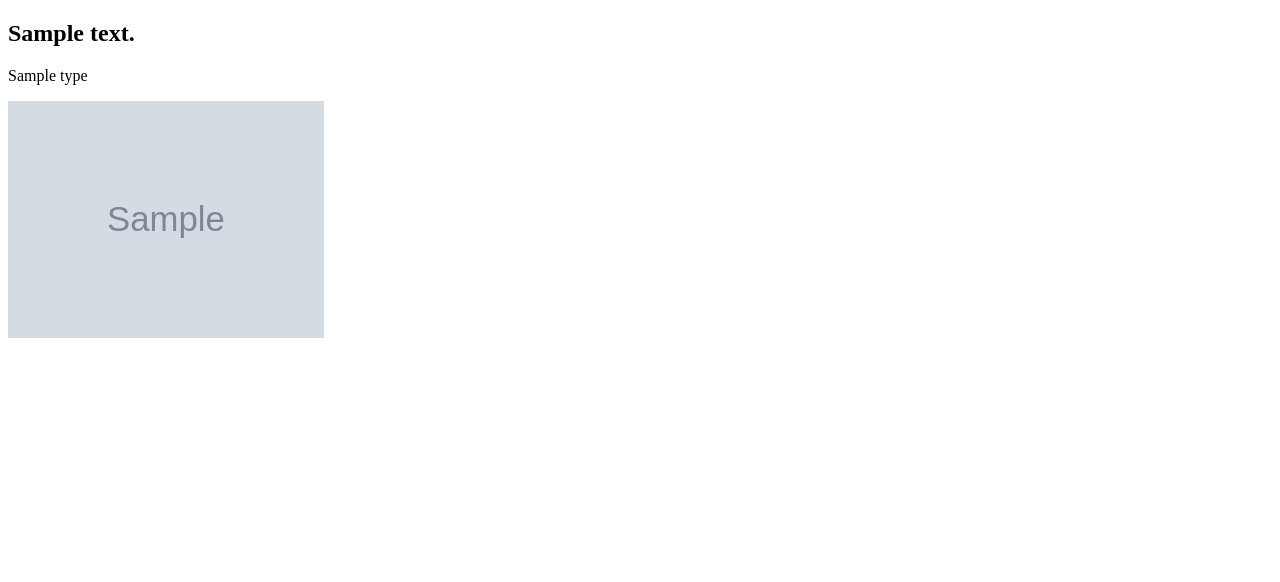
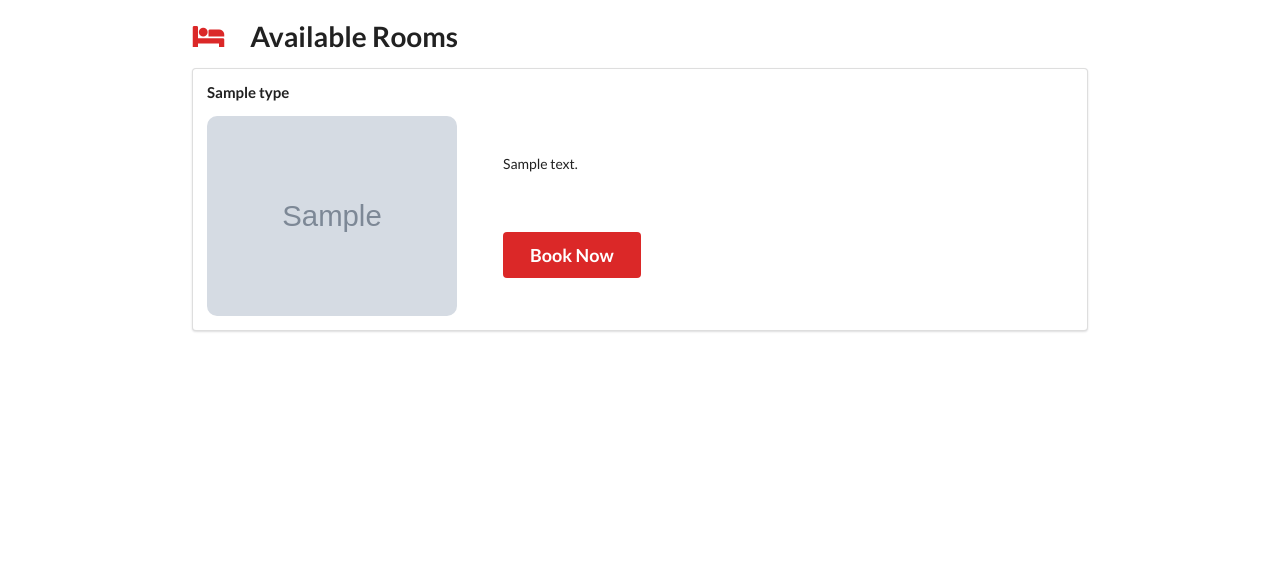
Before and after one commit to Swanoff/Hotel-Ordering, a Django app: template Hotel_Ordering/templates/webapp/results.html in a window 1280 px wide. Shown: the top 582 px of the page. Before the commit the page ends 338 px from the top, so only its background shows below. Run offline with Django 3.2, Linux system fonts and the light colour scheme; the template is opened without the code that fills it: most values are stand-ins (such as "Sample title", 1, 10 or a date in 2020); grey boxes marked "Sample" are stand-in pictures; some libraries are stand-ins or nearby versions.

Commit message:
UI enhancement for search results

```diff
--- a/Hotel_Ordering/templates/webapp/results.html
+++ b/Hotel_Ordering/templates/webapp/results.html
@@ -1,6 +1,17 @@
 <!DOCTYPE html>
+{% load staticfiles %}
 <html>
 <head>
+  <title>Sea Hotel</title>
+    <!-- CDN for Bootstrap v4.0.0 -->
+    <link rel="stylesheet" href="https://maxcdn.bootstrapcdn.com/bootstrap/4.0.0/css/bootstrap.min.css" integrity="sha384-Gn5384xqQ1aoWXA+058RXPxPg6fy4IWvTNh0E263XmFcJlSAwiGgFAW/dAiS6JXm" crossorigin="anonymous">
+    <script src="https://code.jquery.com/jquery-3.2.1.slim.min.js" integrity="sha384-KJ3o2DKtIkvYIK3UENzmM7KCkRr/rE9/Qpg6aAZGJwFDMVNA/GpGFF93hXpG5KkN" crossorigin="anonymous"></script>
+    <script src="https://cdnjs.cloudflare.com/ajax/libs/popper.js/1.12.9/umd/popper.min.js" integrity="sha384-ApNbgh9B+Y1QKtv3Rn7W3mgPxhU9K/ScQsAP7hUibX39j7fakFPskvXusvfa0b4Q" crossorigin="anonymous"></script>
+    <script src="https://maxcdn.bootstrapcdn.com/bootstrap/4.0.0/js/bootstrap.min.js" integrity="sha384-JZR6Spejh4U02d8jOt6vLEHfe/JQGiRRSQQxSfFWpi1MquVdAyjUar5+76PVCmYl" crossorigin="anonymous"></script>
+    <!-- CDN for Semantic UI v2.3.3 -->
+    <link rel="stylesheet" type="text/css" href="https://cdnjs.cloudflare.com/ajax/libs/semantic-ui/2.3.3/semantic.min.css">
+    <script src="https://cdnjs.cloudflare.com/ajax/libs/semantic-ui/2.3.3/semantic.min.js"></script>
+</head>
 <style>
   .container {
     position: relative;
@@ -14,20 +25,41 @@
   }
 
   img {
-  width: 25%;
-  height: 25%;
+    width: 250px;
+    height: 200px;
+    border-radius: 10px;
+  }
+
+  p {
+    text-align: justify;
+  }
+
+  div > * {
+  vertical-align:middle; // Align children to middle of line
   }
 </style>
-</head>
 <body>
-
+    <div style="margin: 0% 15%">
+      <div style="margin-top: 2%">
+        <h1><i class='ui red bed icon'></i>&nbsp; &nbsp; Available Rooms</h1>
+      </div>
       {% for i in obj %}
-<h2>{{i.description}}</h2>
-<p>{{i.type}}</p>
-<div class="container">
+      <div class='ui segment' style="">
+        <h4>{{i.type}}</h4>
+        <div style="display: block;">
+          <div style="display: inline-block;">
             <img src="{{i.image.url}}">
           </div>
+          <div style="display: inline-block; width: 60%; padding-left: 5%;">
+            <p>{{i.description}}</p><br>
+            <div class='ui big red button' style="margin-top: 5%">
+              Book Now
+            </div>
+          </div>
+        </div>
+      </div>
       {% endfor %}
+    </div>
 
 </body>
 </html>
```
Also changed, not shown: Hotel_Ordering/db.sqlite3. Lines whose indentation alone changed are shown as unchanged.
